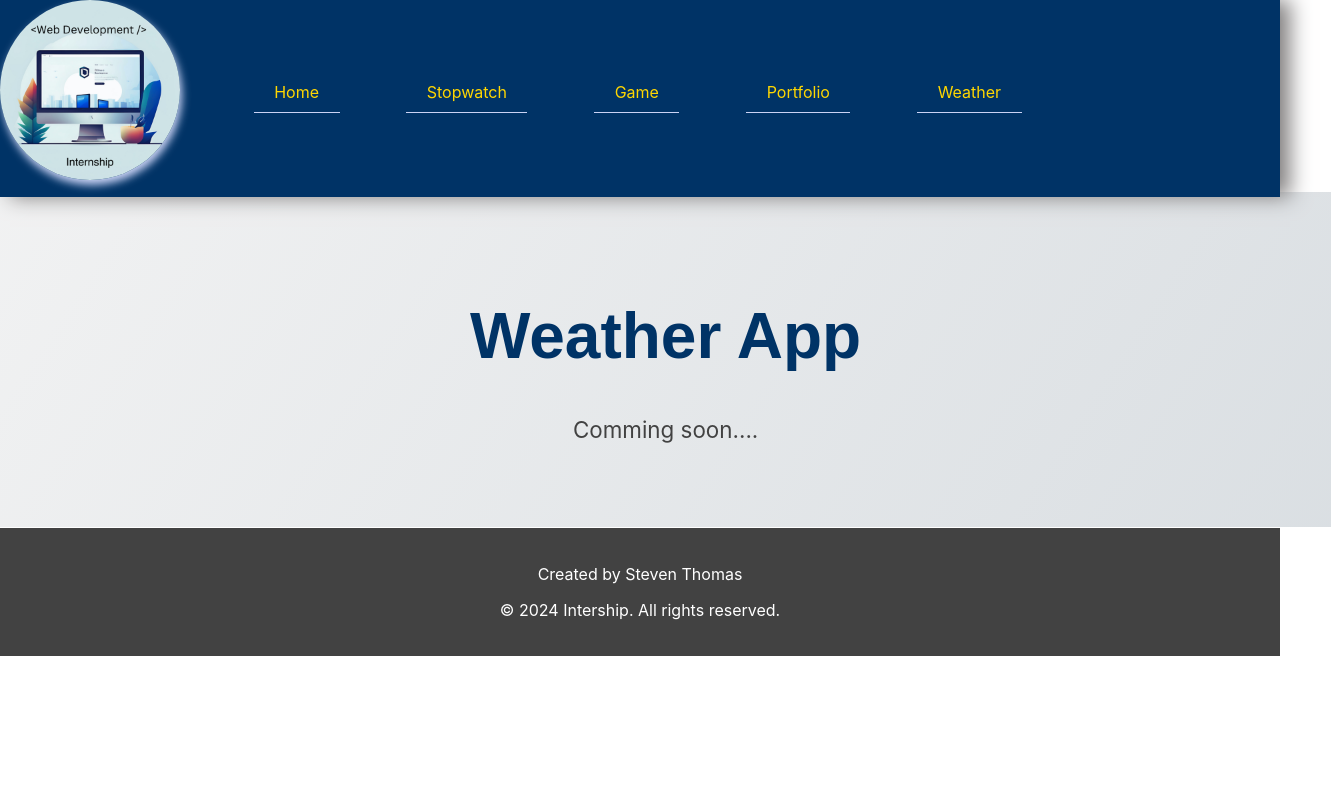
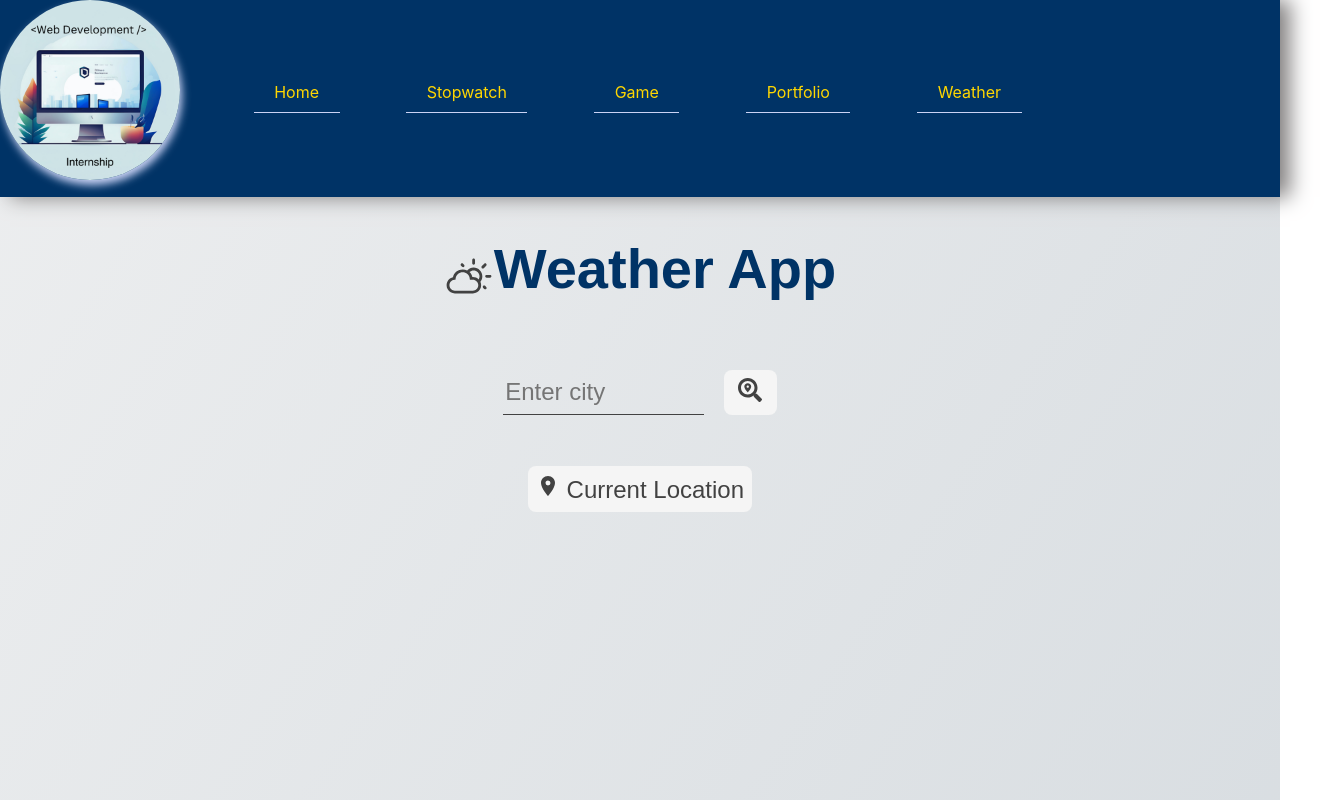
Before and after one commit to steven77programmer/PRODIGY_WD_01, a React (Create React App) app in the folder internship-app/: page /Page5 in a window 1280 px wide. Shown: the top 800 px of the page, 1331 px wide, since content can reach past the window. Built offline with nearby package versions, Linux system fonts and the light colour scheme.

Commit message:
weather app added and some bugs fixes and style changes

```diff
--- a/internship-app/package.json
+++ b/internship-app/package.json
@@ -11,6 +11,7 @@
     "@testing-library/jest-dom": "^5.17.0",
     "@testing-library/react": "^13.4.0",
     "@testing-library/user-event": "^13.5.0",
+    "axios": "^1.7.2",
     "react": "^18.3.1",
     "react-dom": "^18.3.1",
     "react-icons": "^5.2.1",
--- a/internship-app/src/App.css
+++ b/internship-app/src/App.css
@@ -121,26 +121,26 @@ z-index: 2;
 
   background-size: 1000% 1000%;
 
-  -webkit-animation: AnimationName 30s ease infinite;
-  -moz-animation: AnimationName 30s ease infinite;
-  animation: AnimationName 30s ease infinite;
+  -webkit-animation: greygradi 30s ease infinite;
+  -moz-animation: greygradi 30s ease infinite;
+  animation: greygradi 30s ease infinite;
 
 
   padding: 5% 2%;
   z-index: 1;
 }
 
-@-webkit-keyframes AnimationName {
+@-webkit-keyframes greygradi {
   0%{background-position:27% 0%}
   50%{background-position:74% 100%}
   100%{background-position:27% 0%}
 }
-@-moz-keyframes AnimationName {
+@-moz-keyframes greygradi {
   0%{background-position:27% 0%}
   50%{background-position:74% 100%}
   100%{background-position:27% 0%}
 }
-@keyframes AnimationName {
+@keyframes greygradi {
   0%{background-position:27% 0%}
   50%{background-position:74% 100%}
   100%{background-position:27% 0%}
@@ -170,7 +170,7 @@ z-index: 2;
 @media (max-width: 485px) {
   /* hero */
   .hero{
-    padding: 12% 2%;
+    padding-top:17%;
   }
   .hero h1 {
     font-size: 2.8em; /* Reduce by 1em */
--- a/internship-app/src/components/Stopwatch.css
+++ b/internship-app/src/components/Stopwatch.css
@@ -11,19 +11,21 @@
 
      background-size: 1000% 1000%;
 
-     -webkit-animation: AnimationName 30s ease infinite;
-     -moz-animation: AnimationName 30s ease infinite;
-     animation: AnimationName 30s ease infinite;
-     padding: 5% 2%;
+     -webkit-animation: greygradi 30s ease infinite;
+     -moz-animation: greygradi 30s ease infinite;
+     animation: greygradi 30s ease infinite;
+     padding: 7% 2% 5% 2%;
      gap:10px;
+     /* margin-top:clamp(500px,17%,600px); */
      margin-top:15%;
+
 
    }
    @media (max-width: 485px) {
     /* hero */
     .container{
       /* padding: 10% 2%; */
-      margin-top:30%;
+      margin-top: 33%;
     }
   }
    .container h1 {
@@ -97,17 +99,17 @@
    }
 
 
-   @-webkit-keyframes AnimationName {
+   @-webkit-keyframes greygradi {
      0%{background-position:27% 0%}
      50%{background-position:74% 100%}
      100%{background-position:27% 0%}
    }
-   @-moz-keyframes AnimationName {
+   @-moz-keyframes greygradi {
      0%{background-position:27% 0%}
      50%{background-position:74% 100%}
      100%{background-position:27% 0%}
    }
-   @keyframes AnimationName {
+   @keyframes greygradi {
      0%{background-position:27% 0%}
      50%{background-position:74% 100%}
      100%{background-position:27% 0%}
@@ -186,6 +188,7 @@
      cursor: pointer;
      border-radius: 50%;
      color:black;
+     margin-top: -10%;
      /* background: none; */
      background-color: rgba(234, 240, 255, 0.7);
      box-shadow: 1px 0px 10px rgb(128, 126, 126);
--- a/internship-app/src/components/Tictactoe.css
+++ b/internship-app/src/components/Tictactoe.css
@@ -20,9 +20,9 @@ Complementary Color: White (#FFFFFF)
 
     background-size: 1000% 1000%;
 
-    -webkit-animation: AnimationName 30s ease infinite;
-    -moz-animation: AnimationName 30s ease infinite;
-    animation: AnimationName 30s ease infinite;
+    -webkit-animation: greygradi 30s ease infinite;
+    -moz-animation: greygradi 30s ease infinite;
+    animation: greygradi 30s ease infinite;
     align-content: center;
     text-align: center;
     justify-content: center;
@@ -60,9 +60,9 @@ Complementary Color: White (#FFFFFF)
 
     background-size: 1000% 1000%;
 
-    -webkit-animation: AnimationName 30s ease infinite;
-    -moz-animation: AnimationName 30s ease infinite;
-    animation: AnimationName 30s ease infinite;
+    -webkit-animation: greygradi 30s ease infinite;
+    -moz-animation: greygradi 30s ease infinite;
+    animation: greygradi 30s ease infinite;
   }
 
   @media (max-width: 485px) {
@@ -155,17 +155,17 @@ Complementary Color: White (#FFFFFF)
   }
 
 
-  @-webkit-keyframes AnimationName {
+  @-webkit-keyframes greygradi {
     0%{background-position:27% 0%}
     50%{background-position:74% 100%}
     100%{background-position:27% 0%}
   }
-  @-moz-keyframes AnimationName {
+  @-moz-keyframes greygradi {
     0%{background-position:27% 0%}
     50%{background-position:74% 100%}
     100%{background-position:27% 0%}
   }
-  @keyframes AnimationName {
+  @keyframes greygradi {
     0%{background-position:27% 0%}
     50%{background-position:74% 100%}
     100%{background-position:27% 0%}
--- /dev/null
+++ b/internship-app/src/components/Weather.js
@@ -0,0 +1,90 @@
+import React, { useState } from 'react';
+import axios from 'axios';
+import { FaSearchLocation } from 'react-icons/fa';
+import { MdLocationOn } from 'react-icons/md';
+import './weather.css';
+
+const Weather = () => {
+  const [weatherData, setWeatherData] = useState(null);
+  const [loading, setLoading] = useState(false);
+  const [error, setError] = useState(null);
+  const [city, setCity] = useState('');
+
+  const apiKey = 'e0e2009d2172423bad4142234240906';
+
+  const fetchWeatherData = async (query) => {
+    setLoading(true);
+    setError(null);
+    setWeatherData(null);
+    try {
+      const url = `http://api.weatherapi.com/v1/current.json?key=${apiKey}&q=${query}`;
+      const response = await axios.get(url);
+      setWeatherData(response.data);
+      console.log(weatherData)
+      setCity(response.data.location.name);
+      setLoading(false);
+    } catch (error) {
+      setError(error);
+      setLoading(false);
+    }
+  };
+
+  const handleCityChange = (e) => {
+    setCity(e.target.value);
+  };
+
+  const handleCitySubmit = (e) => {
+    e.preventDefault();
+    if (city.trim() !== '') {
+      fetchWeatherData(city.trim());
+    }
+  };
+
+  const handleCurrentLocationClick = () => {
+    if (navigator.geolocation) {
+      navigator.geolocation.getCurrentPosition(
+        (position) => {
+          const { latitude, longitude } = position.coords;
+          //setCity('Current Location');
+          fetchWeatherData(`${latitude},${longitude}`);
+        },
+        (error) => {
+          setError(error);
+          setLoading(false);
+        }
+      );
+    } else {
+      setError({ message: 'Geolocation is not supported by this browser.' });
+      setLoading(false);
+    }
+  };
+
+  return (
+    <div className='containerr'>
+      <form onSubmit={handleCitySubmit}>
+        <input
+          type="text"
+          value={city}
+          onChange={handleCityChange}
+          placeholder="Enter city"
+        />
+        <button type="submit" title="Get Weather"><FaSearchLocation /></button>
+      </form>
+      <button className='current' onClick={handleCurrentLocationClick}>
+        <MdLocationOn /> Current Location
+      </button>
+      {loading && <div className='loading'>Loading...</div>}
+      {error && <div className='error'>city not found or {error.message}</div>}
+      {weatherData && (
+        <div className='info'>
+          <p>Weather in {weatherData.location.name}</p>
+          <p>Temperature: {weatherData.current.temp_c} °C</p>
+          <p>Feels like: {weatherData.current.feelslike_c} °C</p>
+          <p>Weather: {weatherData.current.condition.text}</p>
+        </div>
+      )}
+    </div>
+  );
+};
+
+export default Weather;
--- a/internship-app/src/components/portfolio.css
+++ b/internship-app/src/components/portfolio.css
@@ -9,22 +9,22 @@ section {
 
   background-size: 1000% 1000%;
 
-  -webkit-animation: AnimationName 30s ease infinite;
-  -moz-animation: AnimationName 30s ease infinite;
-  animation: AnimationName 30s ease infinite;
+  -webkit-animation: greygradi 30s ease infinite;
+  -moz-animation: greygradi 30s ease infinite;
+  animation: greygradi 30s ease infinite;
 }
 
-@-webkit-keyframes AnimationName {
+@-webkit-keyframes greygradi {
   0%{background-position:27% 0%}
   50%{background-position:74% 100%}
   100%{background-position:27% 0%}
 }
-@-moz-keyframes AnimationName {
+@-moz-keyframes greygradi {
   0%{background-position:27% 0%}
   50%{background-position:74% 100%}
   100%{background-position:27% 0%}
 }
-@keyframes AnimationName {
+@keyframes greygradi {
   0%{background-position:27% 0%}
   50%{background-position:74% 100%}
   100%{background-position:27% 0%}
@@ -72,10 +72,10 @@ nav */
 .pnav {
   background-color: #094e93; /* Navy Blue */
   color: #FFFFFF; /* White */
-  padding: 2% 4%;
-  margin-top: 14%;
+  padding: 5% 1% 1% 1%;
+  margin-top: clamp(120px,14%,400px);
 text-align: center;
-
+height: 10vh;
 }
 
 .pnav h1 {
@@ -311,7 +311,7 @@ about */
 
 @media (max-width: 345px) {
   #root {
-    width: 105%;
+    width: 107%;
   }
    .contact ul li,.projects ul li p  {
     font-size: 1em;
--- /dev/null
+++ b/internship-app/src/components/weather.css
@@ -0,0 +1,144 @@
+/* Weather.css */
+
+.page5 {
+    /* margin-top: -6%; */
+    margin-top: 9%;
+
+    padding-top:5%;
+    text-align: center;
+    background: linear-gradient(303deg, #f5f5f5, #bcc6ce, #f5f5f5, #bcc6ce, #f5f5f5);
+    background-size: 1000% 1000%;
+    -webkit-animation: greygradi 30s ease infinite;
+    -moz-animation: greygradi 30s ease infinite;
+    animation: greygradi 30s ease infinite;
+  }
+
+  .page5 h1 {
+    font-size: 3.5em;
+    color: #003366;
+    display: flex;
+    justify-content: center;
+    align-items: center;
+
+  }
+  /* .icons{
+    color:#424242;
+  } */
+   .icons{
+    /* width:fit-content; */
+    text-align: center;
+   margin-top: 3%;
+   color: #424242;
+   /* font-size: 4em; */
+   }
+
+
+  .containerr {
+    display: flex;
+    flex-direction: column;
+    align-items: center;
+    width: 100%;
+    height: 100vh;
+    /* margin-left: 10%; */
+    margin-top:-2%;
+    padding-top: 3%;
+  }
+
+  @-webkit-keyframes greygradi {
+    0% { background-position: 27% 0%; }
+    50% { background-position: 74% 100%; }
+    100% { background-position: 27% 0%; }
+  }
+
+  @-moz-keyframes greygradi {
+    0% { background-position: 27% 0%; }
+    50% { background-position: 74% 100%; }
+    100% { background-position: 27% 0%; }
+  }
+
+  @keyframes greygradi {
+    0% { background-position: 27% 0%; }
+    50% { background-position: 74% 100%; }
+    100% { background-position: 27% 0%; }
+  }
+
+  .containerr form {
+    display: flex;
+    flex-direction: row;
+    flex-wrap: wrap;
+    justify-content: center;
+
+  }
+
+  .containerr form input {
+    font-size: 1.5em;
+    border: none;
+    width: 55%;
+    margin-right: 20px;
+    /* margin-left: 1%; */
+    outline: none;
+    color: black;
+    border-bottom: 1px solid #424242;
+    background: transparent;
+  }
+
+  .containerr form input:focus {
+    border: none;
+  }
+  .containerr form button{
+    padding: 2% 4%;
+  }
+  .containerr .current {
+    margin-top: 4%;
+    /* margin-left: 20%; */
+    padding: 8px;
+  }
+
+  button {
+    font-size: 1.5em;
+    padding: 1%;
+    border: none;
+    color: #424242;
+    border-radius: 8px;
+    background: #F5F5F5;
+  }
+
+  button:hover {
+    box-shadow: 1px 1px 4px #FFD700;
+    color: black;
+  }
+  .loading,.error{
+    margin-top:5%;
+    font-size: 1.4em;
+    color:#424242;
+  }
+
+  .info {
+    display: flex;
+    width: 100%;
+    margin-left: 2%;
+    flex-direction: column;
+    justify-content: center;
+    align-items: center;
+    margin-top: 8%;
+    font-size: 1.3em;
+  }
+  .info p{
+    margin-top:0px;
+  }
+
+  @media (max-width:410px) {
+    .page5{
+        margin-top: 21%;
+    }
+    .page5 h1 {
+  font-size: 2.8em;
+
+    }
+    button{
+      font-size: 1.2em;
+    }
+    .info{
+      font-size: 1.1em;
+    }
+  }
--- a/internship-app/src/pages/Page5.js
+++ b/internship-app/src/pages/Page5.js
@@ -1,18 +1,23 @@
 import React from 'react';
 
 // import Header from '../components/Header'
-import Title from '../components/Title';
+//import Title from '../components/Title';
 // import Main from '../components/Main'
 import Footer from '../components/Footer';
+import Weather from '../components/Weather';
+import { WiDayCloudy } from 'react-icons/wi';
 
 
 
 function Page5() {
   return (
-    <div className="App">
+    <div className="page5">
      {/* <Header/> */}
-     <Title title="Weather App"/>
+     {/* <Title title="Weather App"/> */}
      {/* <Main /> */}
+     <h1>
+        <div className='icons'><WiDayCloudy size={50}  /></div>Weather App</h1>
+      <Weather />
      <Footer/>
     </div>
   );
```
Also changed, not shown: 1 other file (tests, documents, lock files or other folders).
